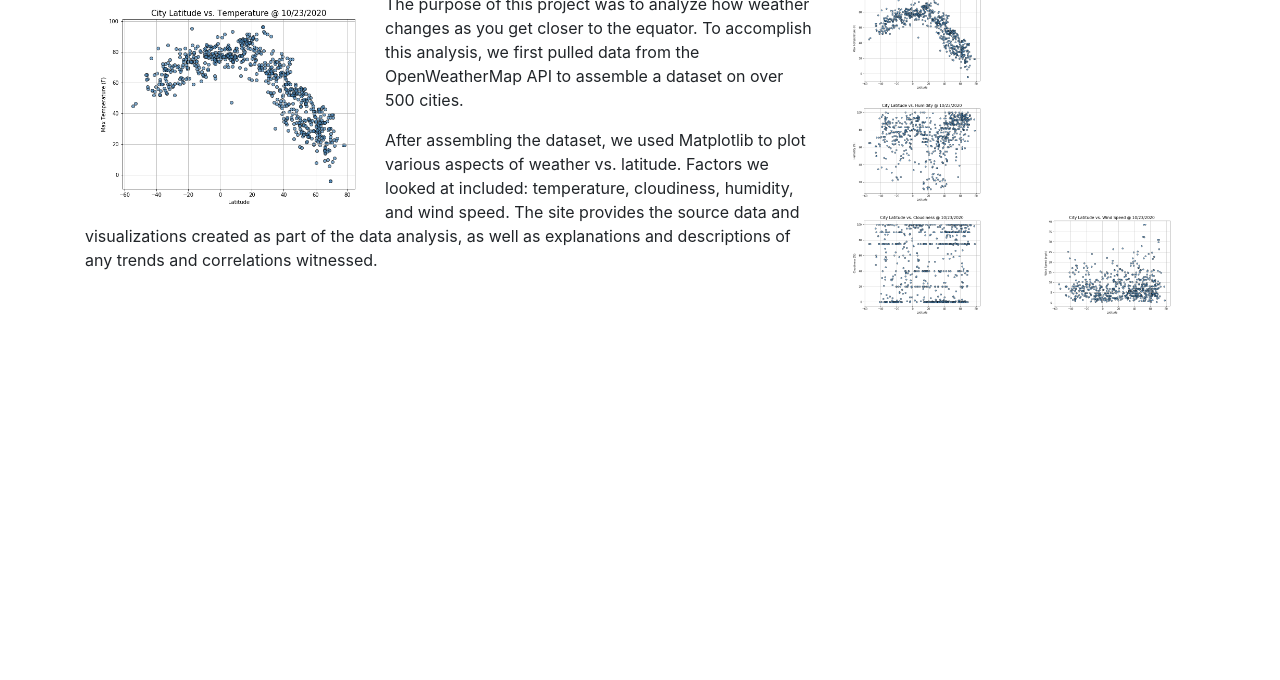
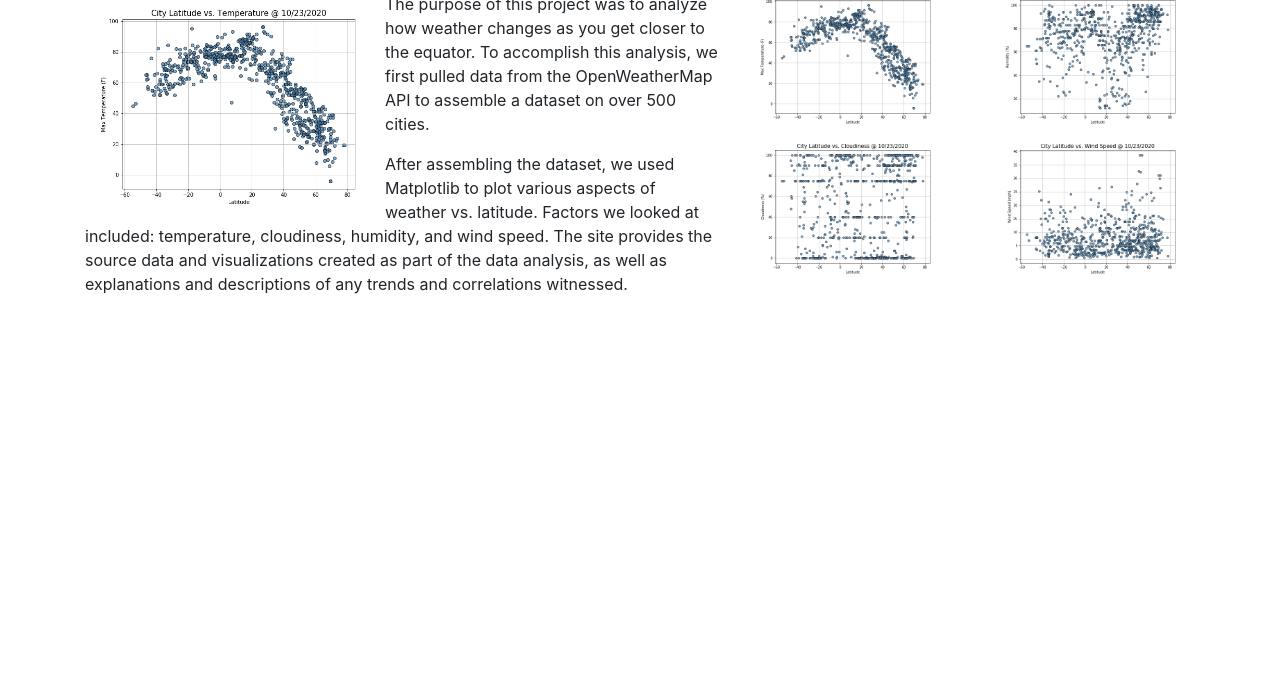
Before and after one commit to zsvorenova/Web-Design-Challenge, a plain HTML site: page WebVisualizations/index.html in a window 1280 px wide. Shown: the part 120-800 px from the top of the page. Drawn offline with nearby package versions, Linux system fonts and the light colour scheme.

Commit message:
update on sidebar sm/md screen

```diff
--- a/WebVisualizations/index.html
+++ b/WebVisualizations/index.html
@@ -47,7 +47,7 @@
     <div class="container">
 
         <div class="row">
-            <div class="col-md-8">
+            <div class="col-md-7">
                 <h1>Summary: Latitude vs. X</h1>
                 <img alt="latitude vs temperature" src="assets/latitude_temperature.png" class="img-fluid float-left"
                 style="width:300px;height:auto;">
@@ -62,34 +62,31 @@
                 </p>
             </div>
             <!-- should we use div or aside??? -->
-            <aside class="col-md-4 aside">
+            <aside class="col-md-5 aside">
                 <h2>Visualizations</h2>
                 <div class="row">
-                    <div class="col-6">
+                    <div class="col-sm-3 col-md-6">
                         <a href="visualizations/temperature.html">
-                            <img src="assets/latitude_temperature.png" alt="latitude vs temperature" style="width:150px;height:auto">
-                        </a>
-                        <a href="visualizations/humidity.html">
-                            <img src="assets/latitude_humidity.png" alt="latitude vs humidity" style="width:150px;height:auto">
+                            <img src="assets/latitude_temperature.png" alt="latitude vs temperature" style="width:200px;height:auto"
+                            class="img-fluid float-left">
                         </a>
                     </div>
-                    <!-- <div class="col-6">
+                    <div class="col-sm-3 col-md-6">
                         <a href="visualizations/humidity.html">
-                            <img src="assets/latitude_humidity.png" alt="latitude vs humidity" style="width:70%;height:auto">
-                        </a>
-                    </div> -->
-
-                    <!-- Force next columns to break to new line -->
-                    <div class="w-100"></div>
-
-                    <div class="col-6">
-                        <a href="visualizations/clouds.html">
-                            <img src="assets/latitude_cloudiness.png" alt="latitude vs cloudiness" style="width:150px;height:auto">
+                            <img src="assets/latitude_humidity.png" alt="latitude vs humidity" style="width:200px;height:auto"
+                            class="img-fluid float-right">
                         </a>
                     </div>
-                    <div class="col-6">
+                    <div class="col-sm-3 col-md-6">
+                        <a href="visualizations/clouds.html">
+                            <img src="assets/latitude_cloudiness.png" alt="latitude vs cloudiness" style="width:200px;height:auto"
+                            class="img-fluid float-left">
+                        </a>
+                    </div>
+                    <div class="col-sm-3 col-md-6">
                         <a href="visualizations/wind.html">
-                            <img src="assets/latitude_windspeed.png" alt="latitude vs windspeed" style="width:150px;height:auto">
+                            <img src="assets/latitude_windspeed.png" alt="latitude vs windspeed" style="width:200px;height:auto"
+                            class="img-fluid float-right">
                         </a>
                     </div>
                 </div>
@@ -97,75 +94,6 @@
         </div>
     </div>
 
-    <!-- <nav class="navbar navbar-expand-md navbar-light bg-light">
-        <button class="navbar-toggler" type="button" data-toggle="collapse" data-target="#bs-example-navbar-collapse-1">
-            <span class="navbar-toggler-icon"></span>
-        </button> <a class="navbar-brand" href="index.html">Latitude</a>
-        <div class="collapse navbar-collapse" id="bs-example-navbar-collapse-1">
-            <ul class="navbar-nav ml-md-auto">
-                <li class="nav-item dropdown">
-                     <a class="nav-link dropdown-toggle" href="#" id="navbarDropdownMenuLink" data-toggle="dropdown">Plots</a>
-                    <div class="dropdown-menu dropdown-menu-right" aria-labelledby="navbarDropdownMenuLink">
-                        <a class="dropdown-item" href="visualizations/temperature.html">Max Temperature</a>
-                        <a class="dropdown-item" href="visualizations/humidity.html">Humidity</a>
-                        <a class="dropdown-item" href="visualizations/clouds.html">Cloudiness</a>
-                        <a class="dropdown-item" href="visualizations/wind.html">Wind Speed</a>
-                    </div>
-                </li>
-                <li class="nav-item">
-                    <a class="nav-link" href="visualizations/comparison.html">Comparison</a>
-                </li>
-                <li class="nav-item">
-                    <a class="nav-link" href="visualizations/data.html">Data</a>
-                </li>
-            </ul>
-        </div>
-    </nav> -->
-
-    <!-- <div class="container-fluid">
-        <div class="row">
-            <div class="col-md-12">
-                <ul class="nav">
-                    <li class="nav-item">
-                        <a class="nav-link active" href="#">Home</a>
-                    </li>
-                    <li class="nav-item">
-                        <a class="nav-link" href="#">Profile</a>
-                    </li>
-                    <li class="nav-item">
-                        <a class="nav-link disabled" href="#">Messages</a>
-                    </li>
-                    <li class="nav-item dropdown ml-md-auto">
-                         <a class="nav-link dropdown-toggle" href="http://example.com" id="navbarDropdownMenuLink" data-toggle="dropdown">Dropdown link</a>
-                        <div class="dropdown-menu dropdown-menu-right" aria-labelledby="navbarDropdownMenuLink">
-                             <a class="dropdown-item" href="#">Action</a> <a class="dropdown-item" href="#">Another action</a> <a class="dropdown-item" href="#">Something else here</a>
-                            <div class="dropdown-divider">
-                            </div> <a class="dropdown-item" href="#">Separated link</a>
-                        </div>
-                    </li>
-                </ul>
-            </div>
-        </div>
-        <div class="row">
-            <div class="col-md-8">
-                <p>
-                    Lorem ipsum dolor sit amet, <strong>consectetur adipiscing elit</strong>. Aliquam eget sapien sapien. Curabitur in metus urna. In hac habitasse platea dictumst. Phasellus eu sem sapien, sed vestibulum velit. Nam purus nibh, lacinia non faucibus et, pharetra in dolor. Sed iaculis posuere diam ut cursus. <em>Morbi commodo sodales nisi id sodales. Proin consectetur, nisi id commodo imperdiet, metus nunc consequat lectus, id bibendum diam velit et dui.</em> Proin massa magna, vulputate nec bibendum nec, posuere nec lacus. <small>Aliquam mi erat, aliquam vel luctus eu, pharetra quis elit. Nulla euismod ultrices massa, et feugiat ipsum consequat eu.</small>
-                </p><img alt="Bootstrap Image Preview" src="https://www.layoutit.com/img/sports-q-c-140-140-3.jpg" />
-            </div>
-            <div class="col-md-4">
-                <div class="row">
-                    <div class="col-md-6">
-                        <img alt="Bootstrap Image Preview" src="https://www.layoutit.com/img/sports-q-c-140-140-3.jpg" />
-                    </div>
-                    <div class="col-md-6">
-                        <img alt="Bootstrap Image Preview" src="https://www.layoutit.com/img/sports-q-c-140-140-3.jpg" />
-                    </div>
-                </div>
-            </div>
-        </div>
-    </div> -->
-
-
     <script src="https://code.jquery.com/jquery-3.3.1.slim.min.js" integrity="sha384-q8i/X+965DzO0rT7abK41JStQIAqVgRVzpbzo5smXKp4YfRvH+8abtTE1Pi6jizo" crossorigin="anonymous"></script>
     <script src="https://cdnjs.cloudflare.com/ajax/libs/popper.js/1.14.7/umd/popper.min.js" integrity="sha384-UO2eT0CpHqdSJQ6hJty5KVphtPhzWj9WO1clHTMGa3JDZwrnQq4sF86dIHNDz0W1" crossorigin="anonymous"></script>
     <script src="https://stackpath.bootstrapcdn.com/bootstrap/4.3.1/js/bootstrap.min.js" integrity="sha384-JjSmVgyd0p3pXB1rRibZUAYoIIy6OrQ6VrjIEaFf/nJGzIxFDsf4x0xIM+B07jRM" crossorigin="anonymous"></script>
```
